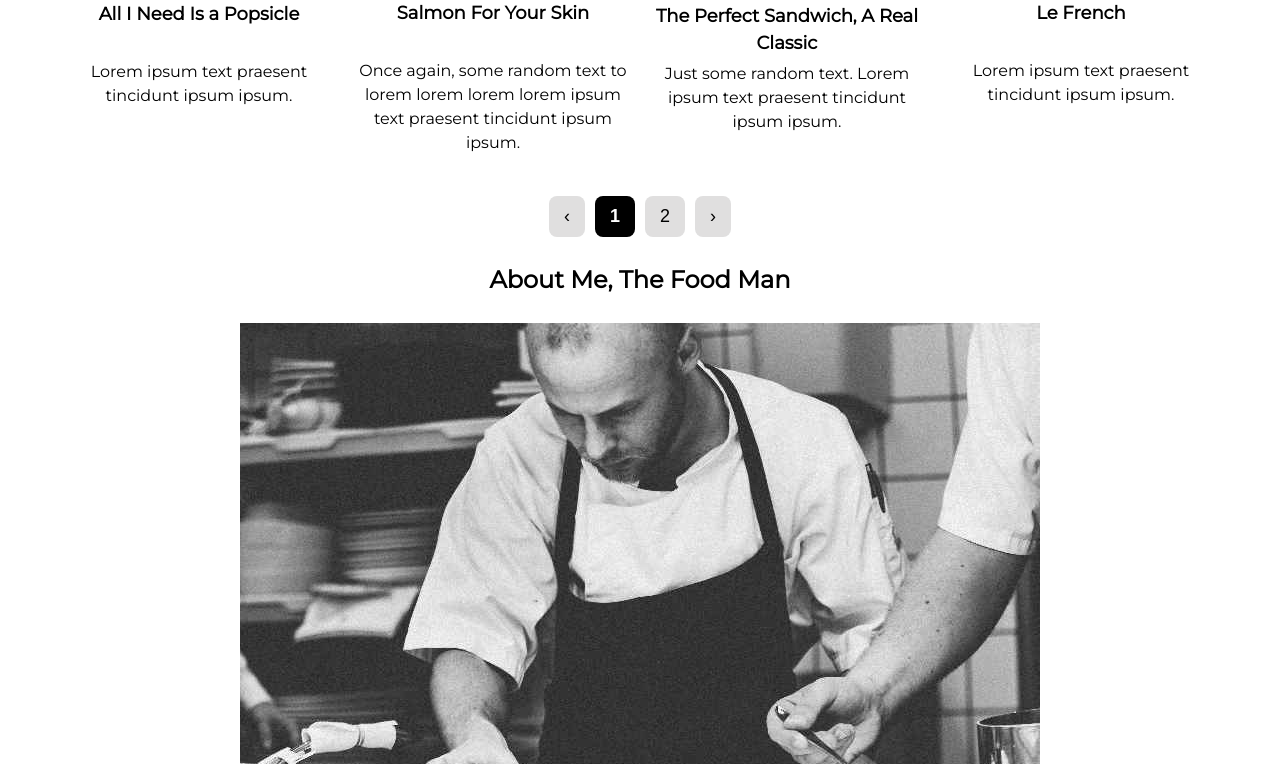
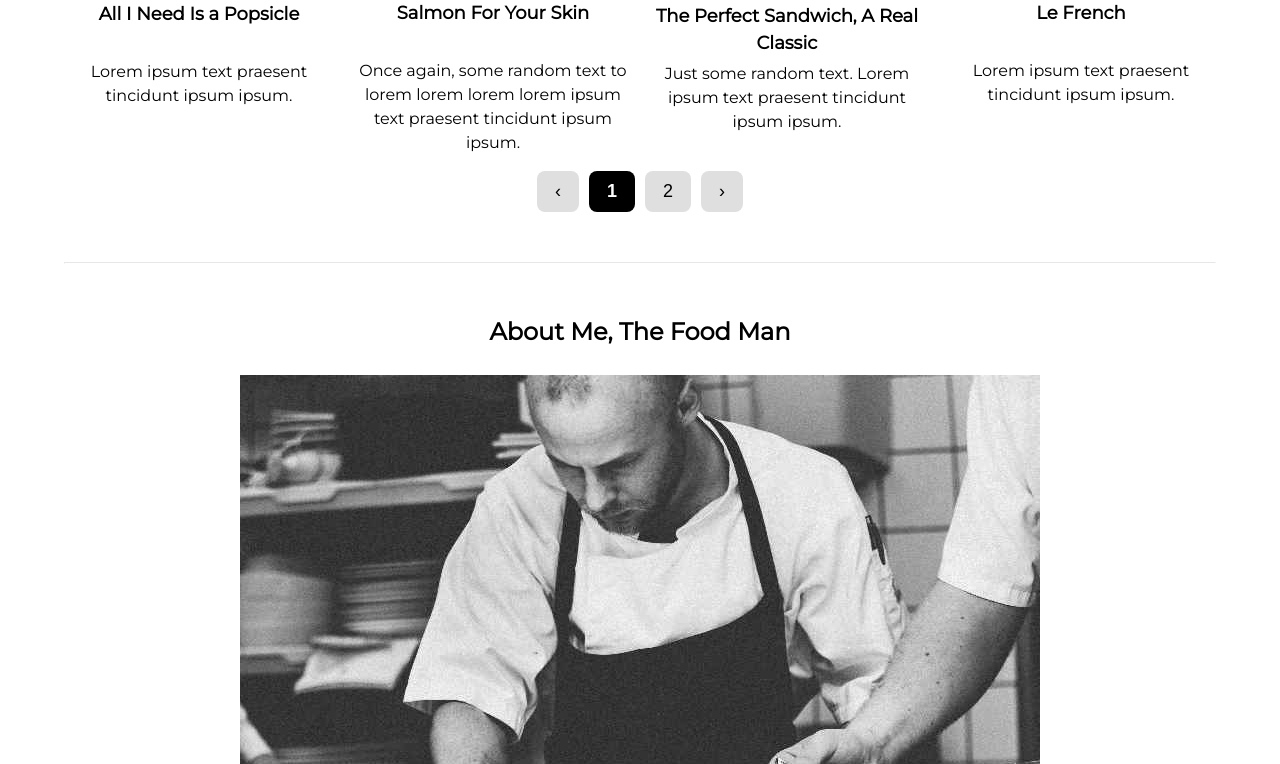
Before and after one commit to asphodel42/My-food-blog, a React (Vite) app: page / in a window 1280 px wide. Shown: the part 970-1734 px from the top of the page. Built offline with nearby package versions, Linux system fonts and the light colour scheme.

Commit message:
style fixes

```diff
--- a/src/App.css
+++ b/src/App.css
@@ -3,8 +3,12 @@ main {
   flex-direction: column;
   align-items: center;
   justify-content: center;
-  gap: 25px;
+  gap: 50px;
   width: 90vw;
   max-width: 1200px;
   margin: 0 auto;
 }
+hr {
+  width: 100%;
+  border-color: #ffffff47;
+}
--- a/src/App.jsx
+++ b/src/App.jsx
@@ -6,7 +6,10 @@ function App() {
   return (
     <>
       <main>
-        <RecipeGrid></RecipeGrid>
+        <div>
+          <RecipeGrid></RecipeGrid>
+        </div>
+        <hr />
         <AboutBlock></AboutBlock>
       </main>
     </>
--- a/src/components/RecipeCards/Recipe.css
+++ b/src/components/RecipeCards/Recipe.css
@@ -29,7 +29,7 @@
   margin-top: 1rem;
 }
 .pagination button {
-  padding: 10px 15px;
+  padding: 10px 18px;
   border-radius: 8px;
   font-size: 18px;
   background: #e0dfdf;
```
